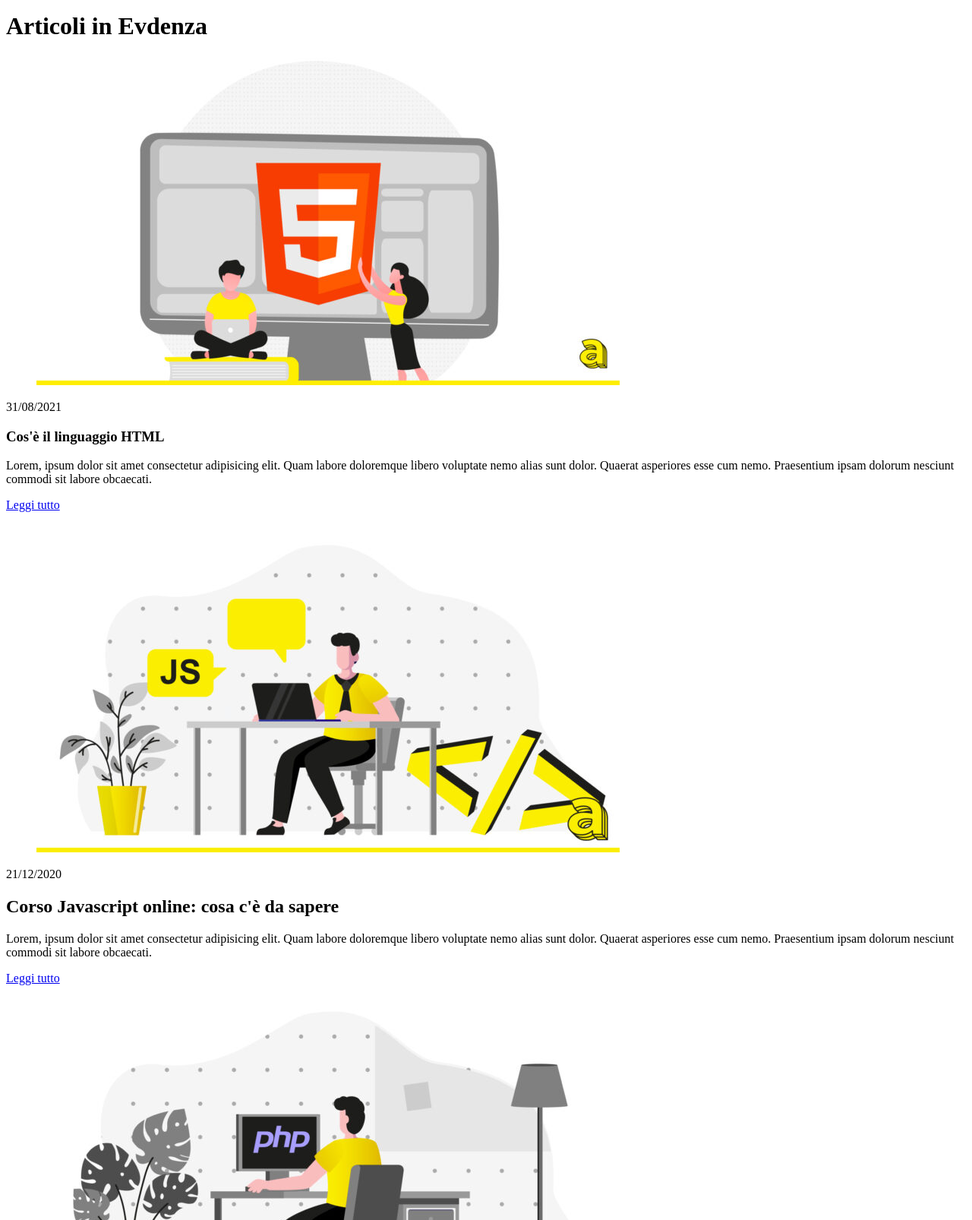
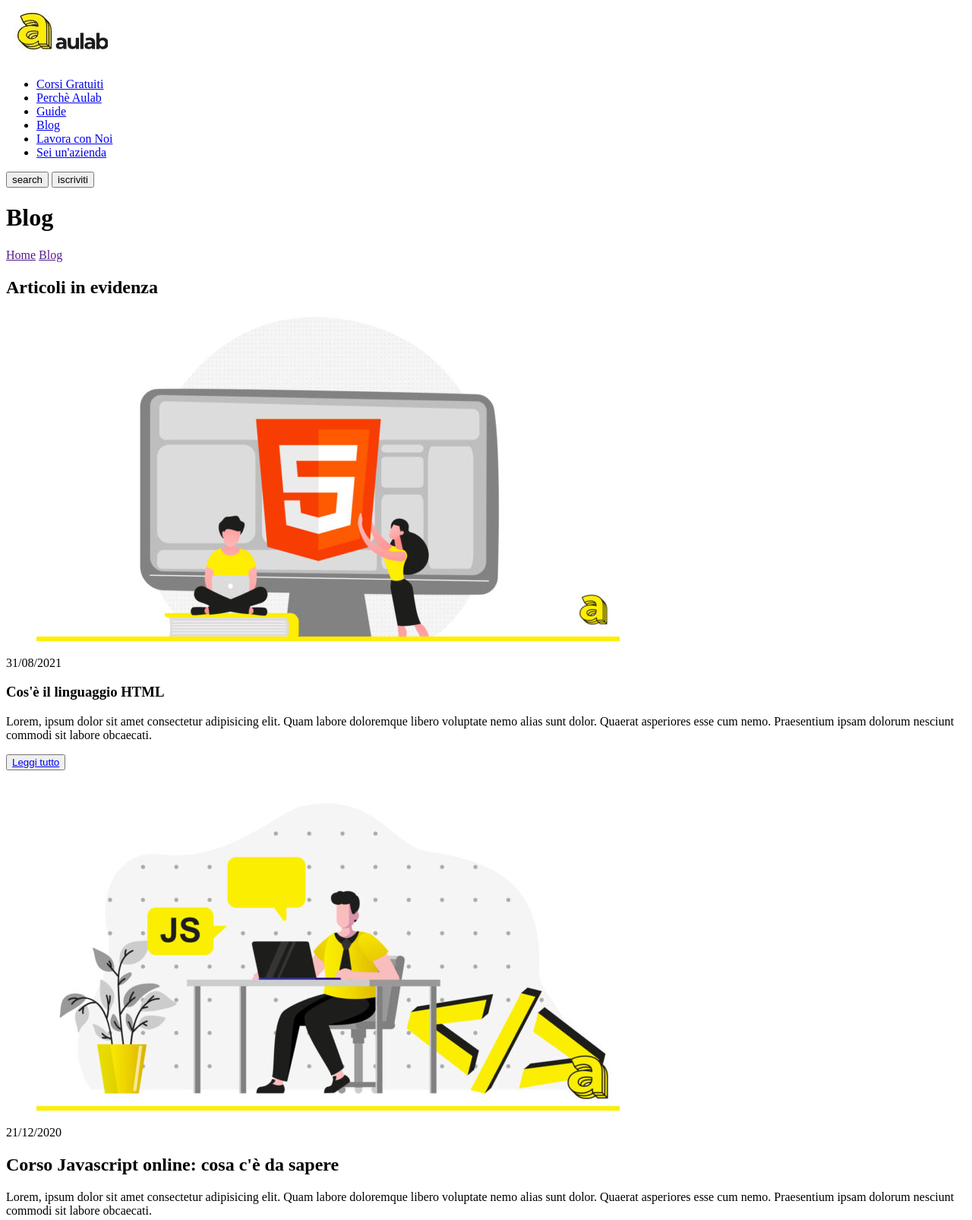
Before and after one commit to Deku1988/Selfwork-html-1, a plain HTML site: page index.html in a window 1280 px wide. Shown: the part 5-1611 px from the top of the page at 76% size. Drawn offline with Linux system fonts and the light colour scheme.

Commit message:
Aggiunta elementi selfwork html2

```diff
--- a/index.html
+++ b/index.html
@@ -7,13 +7,37 @@
 </head>
 <body>
     <header>
+        <!-- Navbar principale logo + link -->
+        <nav>
+            <div> <img src="./media/logo aulab.jpg" alt="logo aulab"></div>
 
+            <div>
+                <ul>
+                    <li><a href="./Prova link.html">Corsi Gratuiti</a></li>
+                    <li><a href="./Prova link.html">Perchè Aulab</a></li>
+                    <li><a href="./Prova link.html">Guide</a></li>
+                    <li><a href="./Prova link.html">Blog</a></li>
+                    <li><a href="./Prova link.html">Lavora con Noi</a></li>
+                    <li><a href="./Prova link.html">Sei un'azienda</a></li>
+                </ul>
+            </div>
 
-        <h1>Articoli in Evdenza</h1>
+            <button>search</button>
 
+            <button>iscriviti</button>
+        </nav>
+
+        <!-- Navbar secondaria home+blog -->
+        <h1>Blog</h1>
+        <nav>
+            <span><a href="">Home</a></span>
+            <span><a href="">Blog</a></span>
+        </nav>
     </header>
 
     <main>
+
+        <h2>Articoli in evidenza</h2>
 
         <!-- Sezione html -->
         <section>
@@ -24,12 +48,13 @@
                 <data value="">31/08/2021</data>
                 <h3>Cos'è il linguaggio HTML</h3>
             </header>
+            <article>
+                <p>
+                    Lorem, ipsum dolor sit amet consectetur adipisicing elit. Quam labore doloremque libero voluptate nemo alias sunt dolor. Quaerat asperiores esse cum nemo. Praesentium ipsam dolorum nesciunt commodi sit labore obcaecati.
+                </p>
+            </article>
 
-            <p>
-                Lorem, ipsum dolor sit amet consectetur adipisicing elit. Quam labore doloremque libero voluptate nemo alias sunt dolor. Quaerat asperiores esse cum nemo. Praesentium ipsam dolorum nesciunt commodi sit labore obcaecati.
-            </p>
-
-            <a href="./Prova link.html">Leggi tutto</a>
+            <button><a href="./Blog.html">Leggi tutto</a></button>
         </section>
 
 
@@ -43,11 +68,11 @@
                 <h1>Corso Javascript online: cosa c'è da sapere</h1>
             </header>
 
-            <p>
+            <article>  <p>
                 Lorem, ipsum dolor sit amet consectetur adipisicing elit. Quam labore doloremque libero voluptate nemo alias sunt dolor. Quaerat asperiores esse cum nemo. Praesentium ipsam dolorum nesciunt commodi sit labore obcaecati.
-            </p>
+            </p></article>
 
-            <a href="./Prova link.html">Leggi tutto</a>
+            <button><a href="./Blog.html">Leggi tutto</a></button>
         </section>
 
         <!-- Sezione PHP  -->
@@ -61,11 +86,11 @@
                 <h1>Come imparare a programmare con un corso PHP</h1>
             </header>
 
-            <p>
+            <article>  <p>
                 Lorem, ipsum dolor sit amet consectetur adipisicing elit. Quam labore doloremque libero voluptate nemo alias sunt dolor. Quaerat asperiores esse cum nemo. Praesentium ipsam dolorum nesciunt commodi sit labore obcaecati.
-            </p>
+            </p></article>
 
-            <a href="./Prova link.html">Leggi tutto</a>
+            <button><a href="./Blog.html">Leggi tutto</a></button>
         </section>
 
 
```
Also changed, not shown: Blog.html (added, +25 -0 lines), media/logo aulab.jpg (added).
